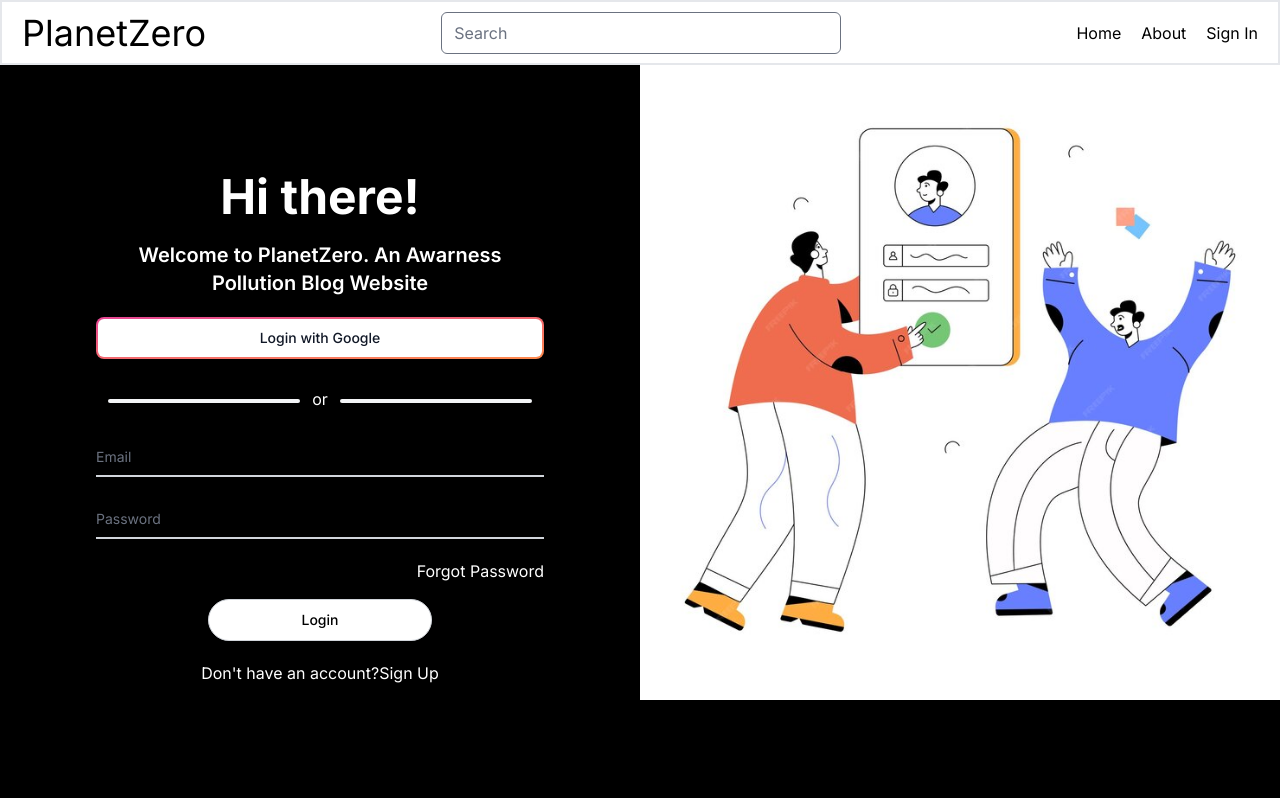
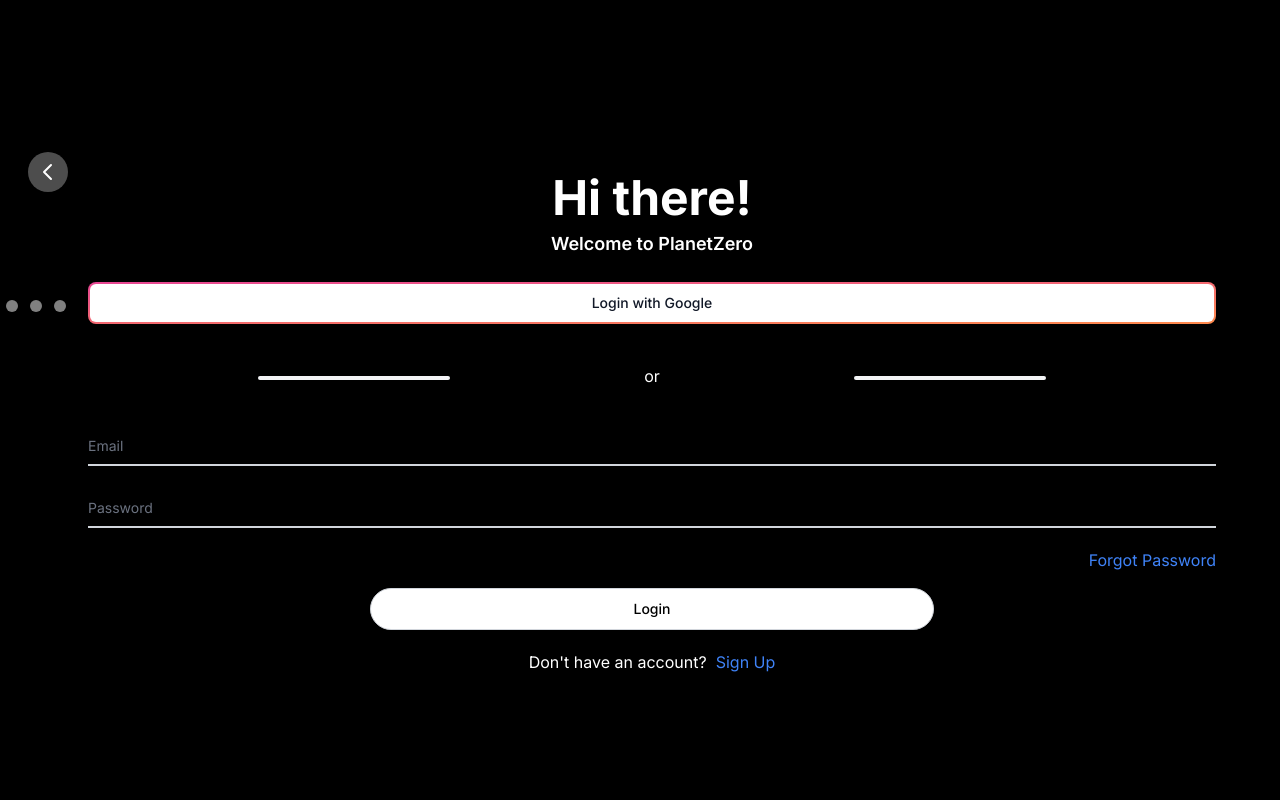
Before and after one commit to EgesaR/PlanetZero, a Next.js app: page /auth/signin in a window 1280 px wide. Built offline with nearby package versions, Linux system fonts and the light colour scheme.

Commit message:
July 8th 15:03 commit

```diff
--- a/app/auth/signin/page.js
+++ b/app/auth/signin/page.js
@@ -1,29 +1,48 @@
 "use client";
-import React from "react";
+import React, { useState } from "react";
 import Link from "next/link";
 
 //Components
 import BottomTextInput from "../../components/TextInput";
 import Image from "next/image";
-import { Button, Checkbox, Label } from "flowbite-react";
+import { Button, Checkbox, Label, Carousel } from "flowbite-react";
 
 const SignIn = () => {
+  const [user, setUser] = useState({
+    email: "",
+    password: "",
+    username: "",
+  });
   return (
-    <div className="bg-black text-white w-full h-full flex">
+    <div className="bg-black text-white w-full h-[100vh] overflow-y-scroll sm:overflow-y-hidden">
+      <div className="flex flex-col sm:flex-row h-[105vh] pt-3 pb-5">
+        <div className="h-56 sm:h-64 xl:h-80 2xl:h-96 px-3">
+          <Carousel slide={false}>
+            <img src="https://flowbite.com/docs/images/carousel/carousel-1.svg" alt="..." />
+            <img src="https://flowbite.com/docs/images/carousel/carousel-2.svg" alt="..." />
+            <img src="https://flowbite.com/docs/images/carousel/carousel-3.svg" alt="..." />
+            <img src="https://flowbite.com/docs/images/carousel/carousel-4.svg" alt="..." />
+            <img src="https://flowbite.com/docs/images/carousel/carousel-5.svg" alt="..." />
+          </Carousel>
+        </div>
         <div className="h-full flex flex-col flex-1 justify-center">
-        <div className="px-24">
-          <div className="text-center flex flex-col gap-5">
+          <div className="px-8 sm:px-16 mt-4">
+            <div className="text-center flex flex-col gap-2">
               <h1 className="text-5xl font-bold">Hi there!</h1>
-            <h3 className="text-xl font-semibold">
-              Welcome to PlanetZero. An Awarness Pollution Blog Website
+              <h3 className="text-lg font-semibold">
+                Welcome to PlanetZero
               </h3>
             </div>
-          <Button outline gradientDuoTone="pinkToOrange" className="w-full mt-5">
+            <Button
+              outline
+              gradientDuoTone="pinkToOrange"
+              className="w-full mt-6"
+            >
               Login with Google
             </Button>
-          <div className="mx-auto flex">
+            <div className="mx-auto flex my-3">
               <hr class="w-48 h-1 mx-auto my-4 bg-gray-100 border-0 rounded md:my-10 dark:bg-gray-700" />
-              <div className="h-1 my-4 md:my-7">or</div>
+              <div className="h-1 my-1 md:my-7 mx-6 text-base">or</div>
               <hr class="w-48 h-1 mx-auto my-4 bg-gray-100 border-0 rounded md:my-10 dark:bg-gray-700" />
             </div>
             <div className="flex items-center justify-center w-full"></div>
@@ -32,14 +51,18 @@
                 name={"email"}
                 placeholder={"Email"}
                 type={"email"}
+                value={user.email}
+                setProp={setUser}
               />
               <BottomTextInput
                 name={"password"}
                 placeholder={"Password"}
                 type={"password"}
+                value={user.password}
+                setProp={setUser}
               />
               <div className="w-full flex items-center">
-              <Link href="/forgotpassword" className="ml-auto">
+                <Link href="/forgotpassword" className="ml-auto text-blue-500">
                   Forgot Password
                 </Link>
               </div>
@@ -50,22 +73,12 @@
               </Button>
             </div>
             <div className="flex items-center justify-center mt-5">
-            <p>Don't have an account?{" "}</p>
-            <Link href="/auth/signup">
-              Sign Up
-            </Link>
+              <p>Don't have an account? &nbsp;</p>
+              <Link href="/auth/signup" className="text-blue-500">Sign Up</Link>
             </div>
           </div>
         </div>
-      <div className="flex-1">
-        <Image
-          src="/siginimage.jpg"
-          width={200}
-          height={200}
-          className="w-full h-full"
-          alt="Picture of the author"
-          layout="responsive"
-        />
+
       </div>
     </div>
   );
--- a/app/layout.js
+++ b/app/layout.js
@@ -35,8 +35,7 @@
         ) : (
           <>
             <SpeedInsights />
-            <Navbar />
-            <div className="mt-[60px] h-[calc(100vh-62.5px)] w-100 overflow-hidden">
+            <div className="{mt-[60px]} {h-[calc(100vh-62.5px)]} h-[100vh] w-100 overflow-hidden">
               {children}
             </div>
           </>
```
Also changed, not shown: 1 other file (tests, documents, lock files or other folders). Lines whose indentation alone changed are shown as unchanged.
